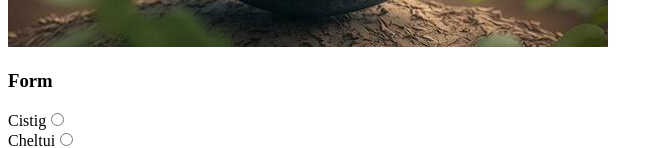
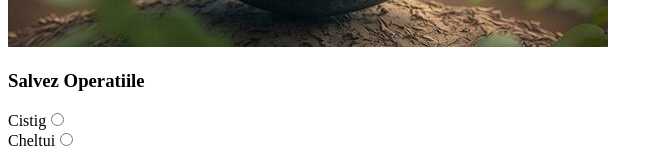
Before and after one commit to Sergiu1-cyber/test_next, a Next.js app: page / in a window 1280 px wide. Shown: the part 361-509 px from the top of the page, without its empty margins (0-663 px from the left). Built offline with nearby package versions, Linux system fonts and the light colour scheme.

Commit message:
title of form

```diff
--- a/components/Form.tsx
+++ b/components/Form.tsx
@@ -13,7 +13,7 @@ const ref = useRef<HTMLFormElement>(null)
       ref.current?.reset()
     }}>
       <div className="flex flex-col">
-        <h3>Form</h3>
+        <h3>Salvez Operatiile</h3>
         <div className="flex">
           <div className="flex flex-col mb-2 mr-4">
             <label htmlFor="cistig">Cistig</label>
```
